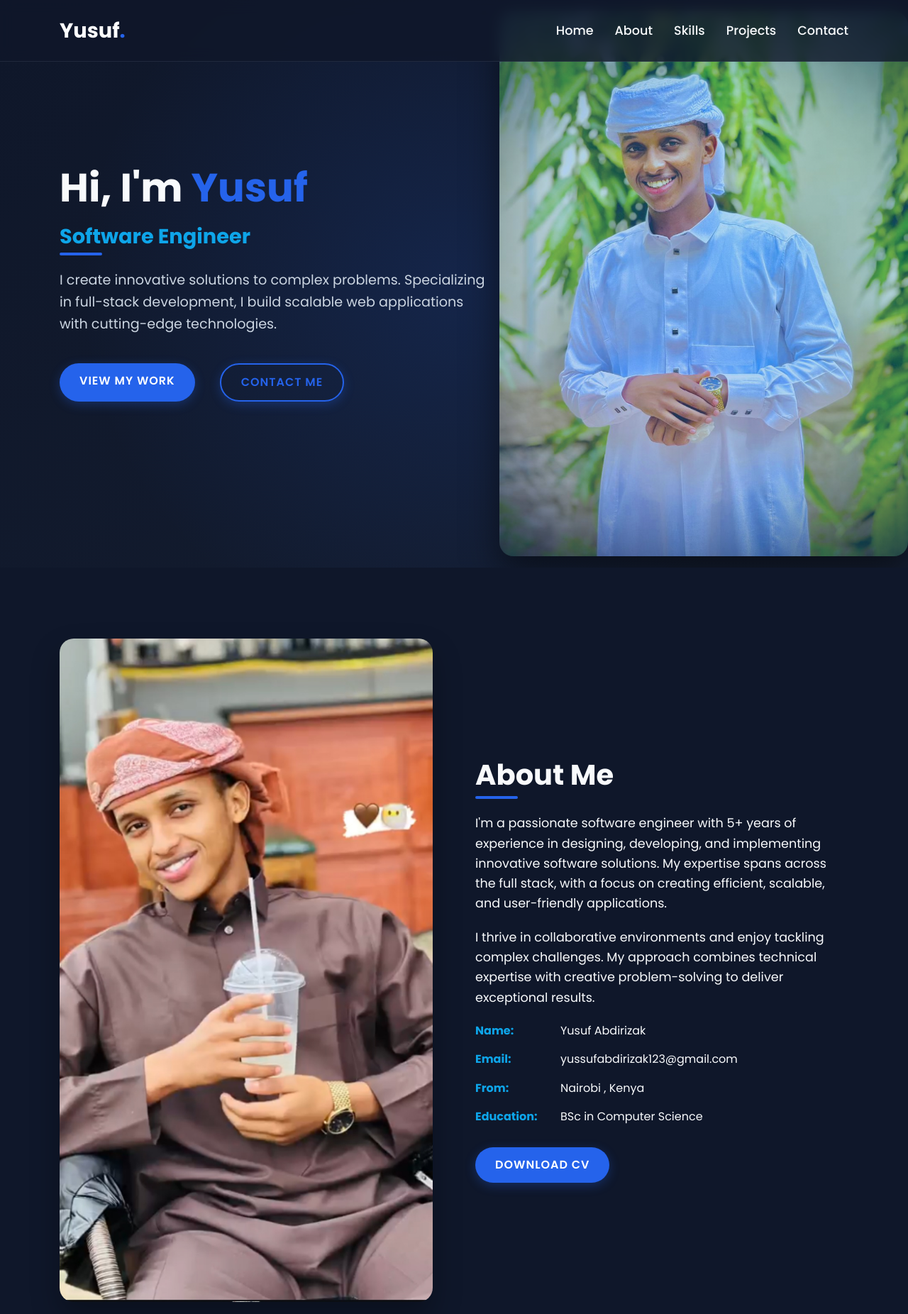
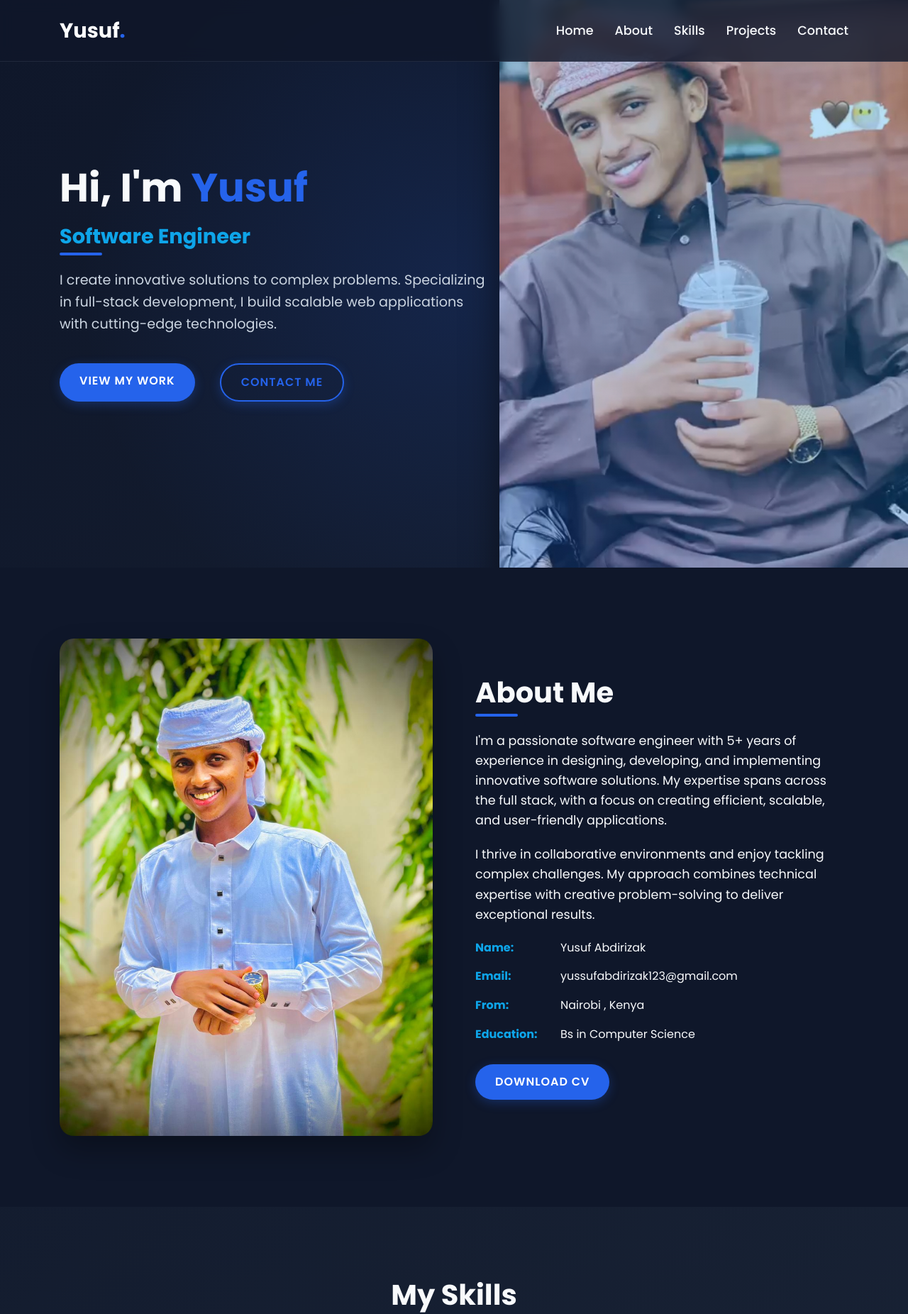
Before and after one commit to zakaach6712/portofolio, a plain HTML site: page development/code/se-prep/portofolio/index.html in a window 1280 px wide. Shown: the top 1852 px of the page at 71% size. Drawn offline with Linux system fonts and the light colour scheme.

Commit message:
Adds Changes to my Portofolio

```diff
--- a/development/code/se-prep/portofolio/index.html
+++ b/development/code/se-prep/portofolio/index.html
@@ -792,7 +792,7 @@
             </div>
         </div>
         <div class="hero-img">
-            <img src="IMG-20240411-WA0061-1.jpg" alt="Software Engineer">
+            <img src="Screenshot_20240703_200413_Instagram-1.jpg" alt="Software Engineer">
         </div>
     </section>
 
@@ -801,7 +801,7 @@
         <div class="container">
             <div class="about-content">
                 <div class="about-img fade-in">
-                    <img src="Screenshot_20240703_200413_Instagram-1.jpg" alt="Yusuf - Software Engineer">
+                    <img src="IMG-20240411-WA0061-1.jpg" alt="Yusuf - Software Engineer">
                 </div>
                 <div class="about-text fade-in">
                     <h2>About Me</h2>
@@ -823,7 +823,7 @@
                         </div>
                         <div class="info-item">
                             <strong>Education:</strong>
-                            <span>BSc in Computer Science</span>
+                            <span>Bs in Computer Science</span>
                         </div>
                     </div>
 
@@ -1026,7 +1026,7 @@
                         </div>
                         <div class="contact-details">
                             <h4>Location</h4>
-                            <p>Nairobi, Kenya</p>
+                            <p>Nairobi , Kenya</p>
                         </div>
                     </div>
 
@@ -1036,7 +1036,7 @@
                         </div>
                         <div class="contact-details">
                             <h4>Email</h4>
-                            <a href="yussufabdirizak123@gmail.com">yussufabdirizak123@gmail.com</a>
+                            <a href="yussufabdirizak@gmail.com">yussufabdirizak123@gmail.com</a>
                         </div>
                     </div>
 
@@ -1082,7 +1082,7 @@
                     <a href="#" class="social-link"><i class="fab fa-twitter"></i></a>
                     <a href="#" class="social-link"><i class="fab fa-instagram"></i></a>
                 </div>
-                <p class="copyright">© 2025 Yusuf Abdirizak. All Rights Reserved.</p>
+                <p class="copyright">© 2025 Yussuf Abdirizak. All Rights Reserved.</p>
             </div>
         </div>
     </footer>
```
